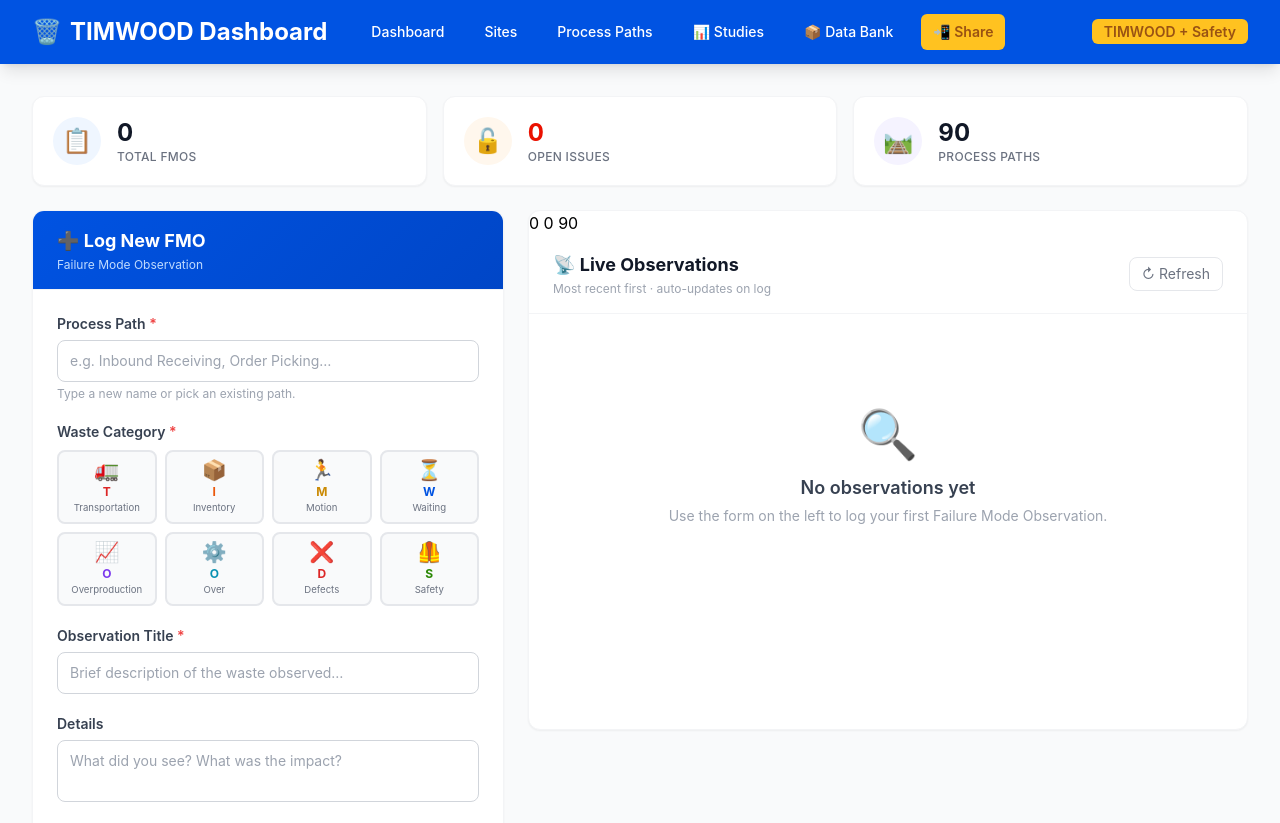
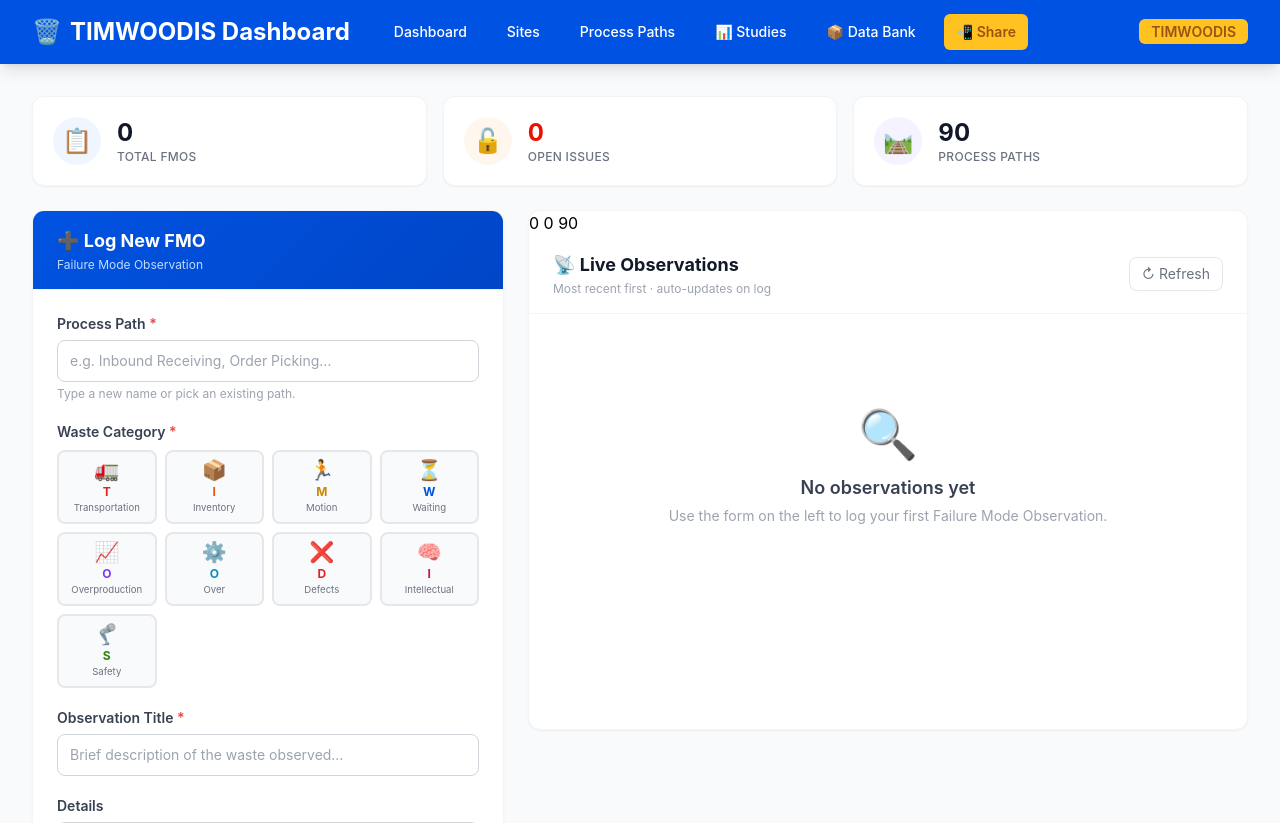
Before and after one commit to davidlian-ww/WasteHunter, a FastAPI app: page / in a window 1280 px wide. Shown: the top 823 px of the page. Run offline with FastAPI, Linux system fonts and the light colour scheme; data comes from the database, SQL or seed files in the repository; data that the repository does not hold is empty.

Commit message:
feat: add Intellectual waste category — TIMWOOD becomes TIMWOODIS\n\n- Add 'Intellectual' (underutilised knowledge/skills/ideas) as new waste category\n- Update WASTE_CATEGORIES list and all CHECK constraints in database.py\n- Update category lists/color maps in main.py and sharepoint_sync.py\n- Add Intellectual pillar card to dashboard.html (now 9 Pillars)\n- Rename TIMWOOD -> TIMWOODIS across all titles, nav, badges, and descriptions\n- Add brain emoji (🧠) + pink (#be185d) styling consistently across all templates\n- Fix missing Safety option in atlas-fmo.html filter dropdown (bonus bug fix!)

```diff
--- a/app/database.py
+++ b/app/database.py
@@ -21,6 +21,7 @@ WASTE_CATEGORIES = [
     "Overproduction",
     "Over-processing",
     "Defects",
+    "Intellectual",
     "Safety",
 ]
 
@@ -108,7 +109,7 @@ def init_db():
                 FOREIGN KEY (step_id) REFERENCES process_steps(id) ON DELETE CASCADE,
                 CHECK (waste_category IN ('Transportation', 'Inventory', 'Motion',
                                           'Waiting', 'Overproduction', 'Over-processing',
-                                          'Defects', 'Safety')),
+                                          'Defects', 'Intellectual', 'Safety')),
                 CHECK (severity IN ('Low', 'Medium', 'High', 'Critical')),
                 CHECK (status IN ('Open', 'In Progress', 'Resolved', 'Closed'))
             )
@@ -295,7 +296,7 @@ def _migrate_waste_category_safety():
                 FOREIGN KEY (step_id) REFERENCES process_steps(id) ON DELETE CASCADE,
                 CHECK (waste_category IN ('Transportation','Inventory','Motion',
                                          'Waiting','Overproduction','Over-processing',
-                                         'Defects','Safety')),
+                                         'Defects','Intellectual','Safety')),
                 CHECK (severity IN ('Low','Medium','High','Critical')),
                 CHECK (status IN ('Open','In Progress','Resolved','Closed'))
             );
--- a/app/main.py
+++ b/app/main.py
@@ -47,7 +47,7 @@ from app.database import (
     delete_observation, bulk_delete_observations,
 )
 
-app = FastAPI(title="TIMWOOD Failure Mode Analysis Dashboard")
+app = FastAPI(title="TIMWOODIS Failure Mode Analysis Dashboard")
 
 # Allow the atlas-fmo PWA (any origin on Eagle WiFi) to POST observations
 app.add_middleware(
@@ -666,7 +666,7 @@ async def bank_page(
         "f_date_to":    date_to  or "",
         "waste_categories": [
             "Transportation","Inventory","Motion","Waiting",
-            "Overproduction","Over-processing","Defects","Safety",
+            "Overproduction","Over-processing","Defects","Intellectual","Safety",
         ],
     })
 
@@ -909,7 +909,7 @@ async def study_summary_page(request: Request, session_id: int):
         "colors": [
             {"Transportation":"#dc2626","Inventory":"#ea580c","Motion":"#ca8a04",
              "Waiting":"#0053e2","Overproduction":"#7c3aed","Over-processing":"#0891b2",
-             "Defects":"#dc2626","Safety":"#2a8703"}.get(c, "#6b7280")
+             "Defects":"#dc2626","Intellectual":"#be185d","Safety":"#2a8703"}.get(c, "#6b7280")
             for c, _ in sorted_cats
         ],
     })
--- a/app/sharepoint_sync.py
+++ b/app/sharepoint_sync.py
@@ -185,7 +185,7 @@ def sync_from_sharepoint(token: str) -> Dict[str, int]:
         # Validate required fields
         if not title or waste_category not in (
             "Transportation","Inventory","Motion","Waiting",
-            "Overproduction","Over-processing","Defects","Safety"
+            "Overproduction","Over-processing","Defects","Intellectual","Safety"
         ):
             log.warning("Skipping SP item %s — missing/invalid fields", sp_id)
             skipped += 1
@@ -215,7 +215,7 @@ _CHANNEL_ID = "19:0f298560d33349039762025a10b35794@thread.tacv2"
 _FMO_MARKER = "<!-- FMO_JSON:"
 _VALID_CATS = {
     "Transportation", "Inventory", "Motion", "Waiting",
-    "Overproduction", "Over-processing", "Defects", "Safety",
+    "Overproduction", "Over-processing", "Defects", "Intellectual", "Safety",
 }
 _VALID_SEVS = {"Low", "Medium", "High", "Critical"}
 
--- a/app/templates/bank.html
+++ b/app/templates/bank.html
@@ -1,5 +1,5 @@
 {% extends "base.html" %}
-{% block title %}Data Bank — TIMWOOD{% endblock %}
+{% block title %}Data Bank — TIMWOODIS{% endblock %}
 
 {% block content %}
 
@@ -11,7 +11,7 @@
 } %}
 {% set cat_icons = {
   'Transportation':'🚛','Inventory':'📦','Motion':'🏃','Waiting':'⏳',
-  'Overproduction':'📈','Over-processing':'⚙️','Defects':'❌','Safety':'🦺',
+  'Overproduction':'📈','Over-processing':'⚙️','Defects':'❌','Intellectual':'🧠','Safety':'🦿',
 } %}
 {% set sev_colors = {
   'Critical':'#ea1100','High':'#ea580c','Medium':'#ca8a04','Low':'#2a8703'
--- a/app/templates/base.html
+++ b/app/templates/base.html
@@ -3,7 +3,7 @@
 <head>
     <meta charset="UTF-8">
     <meta name="viewport" content="width=device-width, initial-scale=1.0">
-    <title>{% block title %}TIMWOOD Waste Dashboard{% endblock %}</title>
+    <title>{% block title %}TIMWOODIS Waste Dashboard{% endblock %}</title>
     <link rel="stylesheet" href="/static/tailwind.min.css">
     <script src="/static/htmx.min.js"></script>
     <style>
@@ -46,7 +46,7 @@
                 <div class="flex items-center space-x-8">
                     <a href="/" class="text-2xl font-bold flex items-center space-x-2">
                         <span>🗑️</span>
-                        <span>TIMWOOD Dashboard</span>
+                        <span>TIMWOODIS Dashboard</span>
                     </a>
                     <div class="flex space-x-4">
                         <a href="/" class="px-3 py-2 rounded-md text-sm font-medium hover:bg-walmart-blue-hover transition">
@@ -73,7 +73,7 @@
                 </div>
                 <div class="text-sm">
                     <span class="px-3 py-1 bg-walmart-spark text-walmart-warning rounded-md font-semibold">
-                        TIMWOOD + Safety
+                        TIMWOODIS
                     </span>
                 </div>
             </div>
--- a/app/templates/components/observations_feed.html
+++ b/app/templates/components/observations_feed.html
@@ -36,7 +36,8 @@
       'Overproduction': {'icon':'📈','color':'#7c3aed','bg':'#f5f3ff'},
       'Over-processing':{'icon':'⚙️','color':'#0891b2','bg':'#ecfeff'},
       'Defects':        {'icon':'❌','color':'#dc2626','bg':'#fff1f2'},
-      'Safety':         {'icon':'🦺','color':'#2a8703','bg':'#f0fdf4'},
+      'Intellectual':   {'icon':'🧠','color':'#be185d','bg':'#fdf2f8'},
+      'Safety':         {'icon':'🦿','color':'#2a8703','bg':'#f0fdf4'},
     } %}
     {% set sev_styles = {
       'Low':      {'color':'#2a8703','bg':'#f0fdf4'},
--- a/app/templates/components/study_obs_list.html
+++ b/app/templates/components/study_obs_list.html
@@ -7,7 +7,8 @@
   'Overproduction': {'icon':'📈','color':'#7c3aed','bg':'#f5f3ff'},
   'Over-processing':{'icon':'⚙️','color':'#0891b2','bg':'#ecfeff'},
   'Defects':        {'icon':'❌','color':'#dc2626','bg':'#fff1f2'},
-  'Safety':         {'icon':'🦺','color':'#2a8703','bg':'#f0fdf4'},
+  'Intellectual':   {'icon':'🧠','color':'#be185d','bg':'#fdf2f8'},
+  'Safety':         {'icon':'🦿','color':'#2a8703','bg':'#f0fdf4'},
 } %}
 {% set sev_colors = {
   'Critical': '#ea1100', 'High': '#ea580c', 'Medium': '#ca8a04', 'Low': '#2a8703'
--- a/app/templates/fma_analytics.html
+++ b/app/templates/fma_analytics.html
@@ -3,7 +3,7 @@
 <head>
     <meta charset="UTF-8">
     <meta name="viewport" content="width=device-width, initial-scale=1.0">
-    <title>TIMWOOD FMA Analysis</title>
+    <title>TIMWOODIS FMA Analysis</title>
     <link rel="stylesheet" href="/static/tailwind.min.css">
     <script src="/static/chart.min.js"></script>
     <style>
@@ -59,7 +59,7 @@
         <div class="grid grid-cols-1 lg:grid-cols-2 gap-6 mb-8">
             <!-- Failures by Category -->
             <div class="bg-white rounded-lg shadow p-6">
-                <h3 class="text-lg font-bold text-gray-900 mb-4">Failures by TIMWOOD Category</h3>
+                <h3 class="text-lg font-bold text-gray-900 mb-4">Failures by TIMWOODIS Category</h3>
                 <div class="chart-container">
                     <canvas id="byCategory"></canvas>
                 </div>
--- a/app/templates/fma_dashboard.html
+++ b/app/templates/fma_dashboard.html
@@ -1,5 +1,5 @@
 {% extends "base.html" %}
-{% block title %}FMO Dashboard — TIMWOOD Waste Tracker{% endblock %}
+{% block title %}FMO Dashboard — TIMWOODIS Waste Tracker{% endblock %}
 
 {% block content %}
 
@@ -82,7 +82,8 @@
               ('O','Overproduction','📈','#7c3aed','#f5f3ff'),
               ('O','Over-processing','⚙️','#0891b2','#ecfeff'),
               ('D','Defects','❌','#dc2626','#fff1f2'),
-              ('S','Safety','🦺','#2a8703','#f0fdf4')
+              ('I','Intellectual','🧠','#be185d','#fdf2f8'),
+              ('S','Safety','🦿','#2a8703','#f0fdf4')
             ] %}
             {% for letter, name, icon, color, bgc in cats %}
             <button type="button"
--- a/app/templates/share.html
+++ b/app/templates/share.html
@@ -211,7 +211,7 @@
         {% endfor %}
       </div>
       <p class="text-center text-blue-200 text-opacity-70" style="font-size:0.6rem">
-        Transportation · Inventory · Motion · Waiting · Overproduction · Over-processing · Defects · Safety
+        Transportation · Inventory · Motion · Waiting · Overproduction · Over-processing · Defects · Intellectual · Safety
       </p>
     </div>
 
--- a/app/templates/study_active.html
+++ b/app/templates/study_active.html
@@ -73,7 +73,8 @@
               ('O','Overproduction','📈','#7c3aed','#f5f3ff'),
               ('O','Over-processing','⚙️','#0891b2','#ecfeff'),
               ('D','Defects','❌','#dc2626','#fff1f2'),
-              ('S','Safety','🦺','#2a8703','#f0fdf4')
+              ('I','Intellectual','🧠','#be185d','#fdf2f8'),
+              ('S','Safety','🦿','#2a8703','#f0fdf4')
             ] %}
             {% for letter, name, icon, color, bgc in cats %}
             <button type="button"
--- a/app/templates/study_summary.html
+++ b/app/templates/study_summary.html
@@ -17,7 +17,8 @@
   'Overproduction': {'icon':'📈','color':'#7c3aed','bg':'#f5f3ff'},
   'Over-processing':{'icon':'⚙️','color':'#0891b2','bg':'#ecfeff'},
   'Defects':        {'icon':'❌','color':'#dc2626','bg':'#fff1f2'},
-  'Safety':         {'icon':'🦺','color':'#2a8703','bg':'#f0fdf4'},
+  'Intellectual':   {'icon':'🧠','color':'#be185d','bg':'#fdf2f8'},
+  'Safety':         {'icon':'🦿','color':'#2a8703','bg':'#f0fdf4'},
 } %}
 {% set sev_colors = {
   'Critical':'#ea1100','High':'#ea580c','Medium':'#ca8a04','Low':'#2a8703'
```
Also changed, not shown: app/templates/dashboard.html (+7 -2 lines), atlas-fmo.html (+9 -7 lines).
